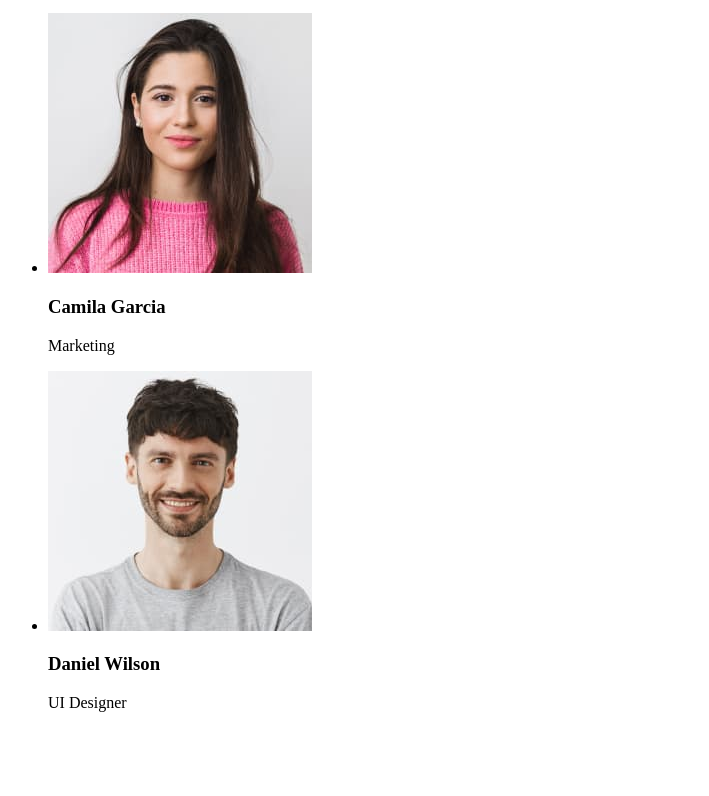
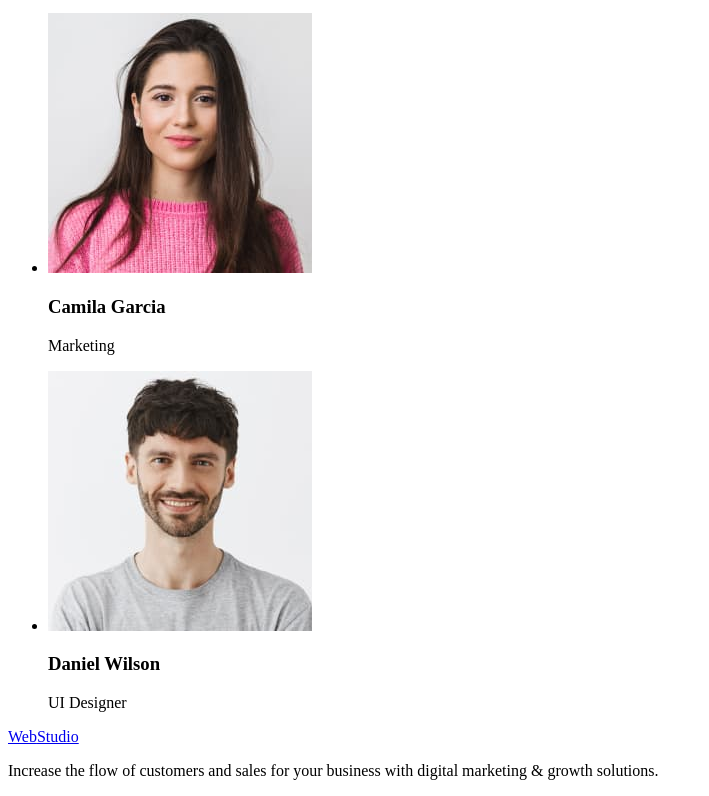
Before and after one commit to OlenaKovalenko/goit-markup-hw-01, a plain HTML site: page index.html in a window 1280 px wide. Shown: the part 2293-3089 px from the top of the page, without its empty margins (0-709 px from the left). Before the commit the page ends 3021 px from the top, so only its background shows below. Drawn offline with Linux system fonts and the light colour scheme.

Commit message:
Add footer

```diff
--- a/index.html
+++ b/index.html
@@ -9,7 +9,7 @@
   <body>
     <header>
       <nav>
-        <a href="">Web<span>Studio</span></a>
+        <a href="./index.html">Web<span>Studio</span></a>
         <ul>
           <li><a href="">Studio</a></li>
           <li><a href="">Portfolio</a></li>
@@ -136,6 +136,12 @@
         </ul>
       </section>
     </main>
-    <footer></footer>
+    <footer>
+      <a href="./index.html">Web<span>Studio</span></a>
+      <p>
+        Increase the flow of customers and sales for your business with digital
+        marketing & growth solutions.
+      </p>
+    </footer>
   </body>
 </html>
```
